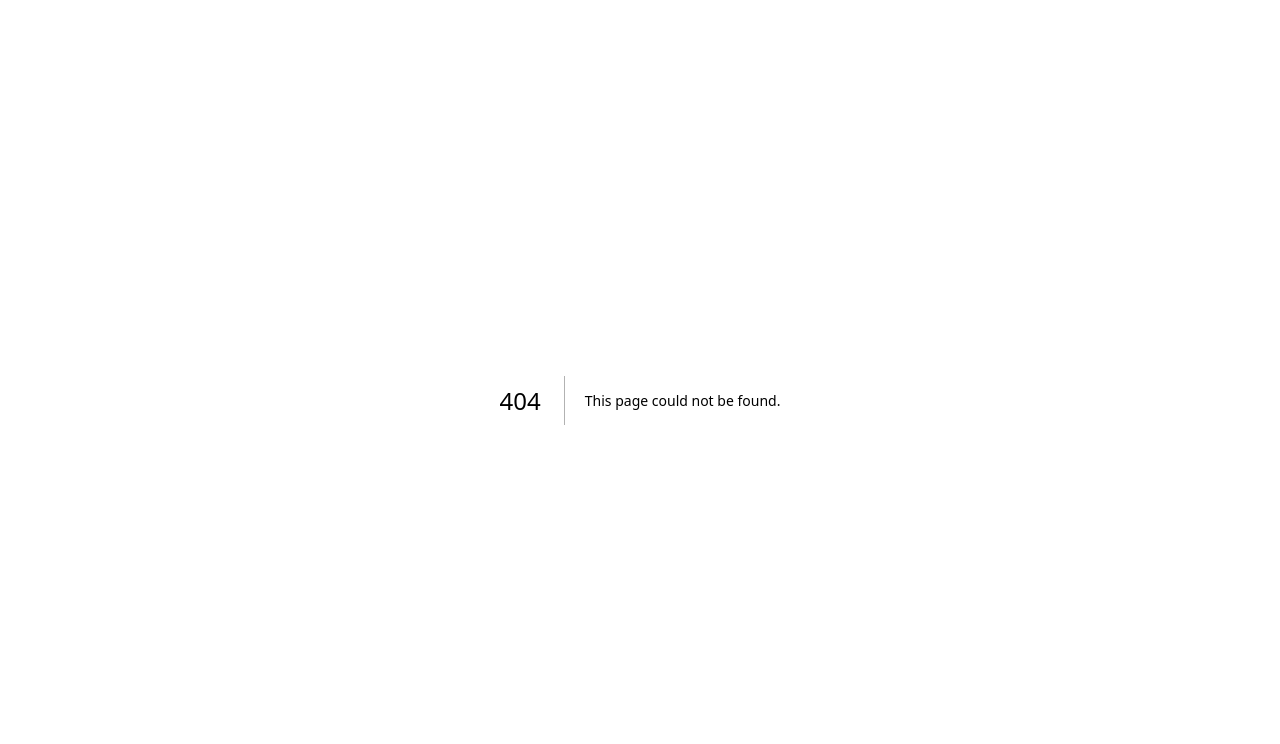
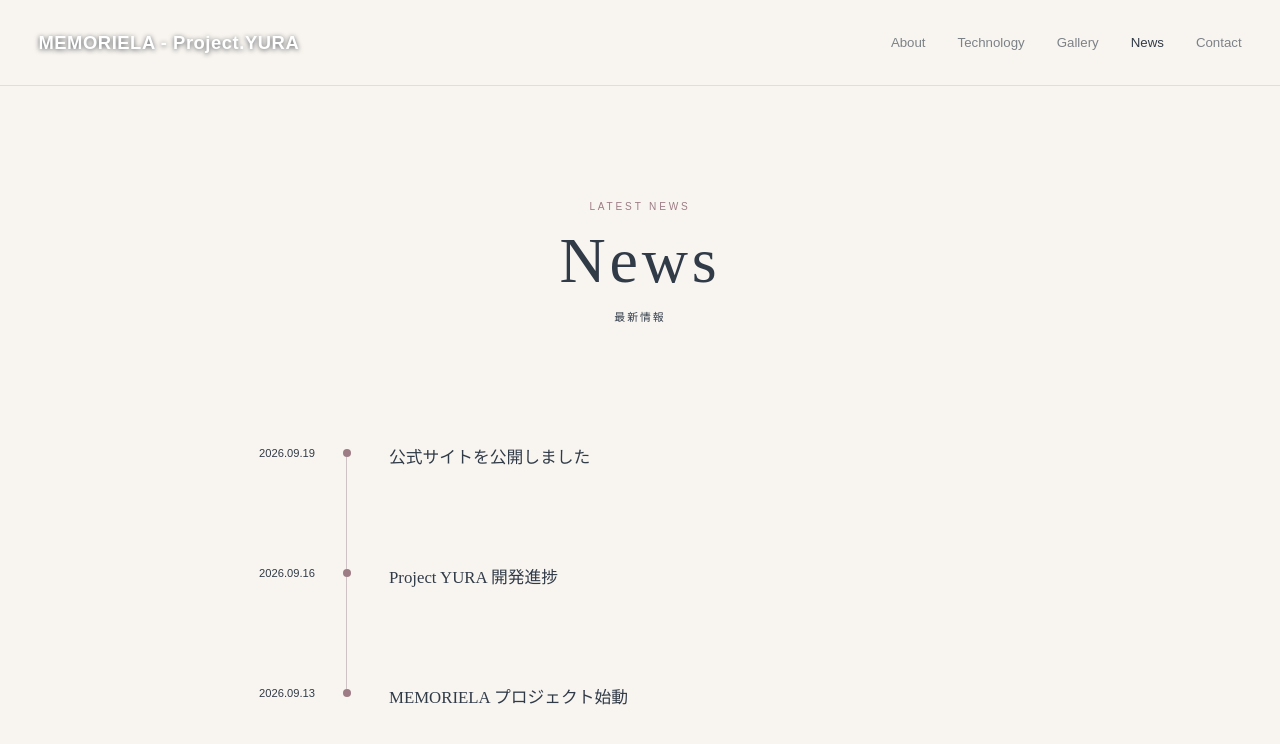
Before and after one commit to Pin-Gin/MEMORIELA, a Next.js app: page /news in a window 1280 px wide. Before the commit this address had no page. Shown: the top 744 px of the page. Built offline with nearby package versions, Linux system fonts and the light colour scheme.

Commit message:
Add News page

```diff
--- /dev/null
+++ b/app/news/page.tsx
@@ -0,0 +1,40 @@
+const newsItems = [
+  { date: "2026.09.19", title: "公式サイトを公開しました" },
+  { date: "2026.09.16", title: "Project YURA 開発進捗" },
+  { date: "2026.09.13", title: "MEMORIELA プロジェクト始動" },
+];
+
+export default function NewsPage() {
+  return (
+    <main className="subpage">
+      <header className="subpageHeader">
+        <a className="wordmark" href="/">MEMORIELA - Project.YURA</a>
+        <nav aria-label="Main navigation">
+          <a href="/about">About</a>
+          <a href="/technology">Technology</a>
+          <a href="/gallery">Gallery</a>
+          <a className="active" href="/news">News</a>
+          <a href="/contact">Contact</a>
+        </nav>
+      </header>
+
+      <section className="subpageHero center">
+        <span>LATEST NEWS</span>
+        <h1>News</h1>
+        <p>最新情報</p>
+      </section>
+
+      <section className="subpageContent">
+        <div className="timeline">
+          {newsItems.map((item) => (
+            <article key={item.date + item.title}>
+              <time>{item.date}</time>
+              <i />
+              <div><h3>{item.title}</h3></div>
+            </article>
+          ))}
+        </div>
+      </section>
+    </main>
+  );
+}
```
